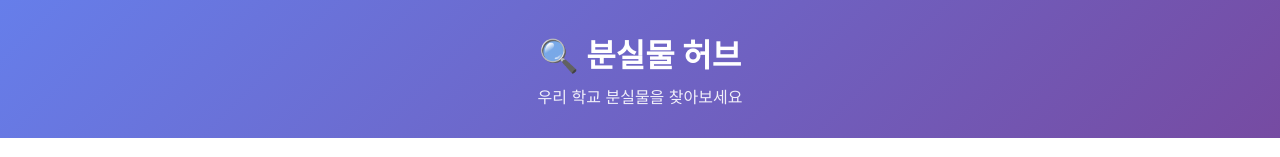
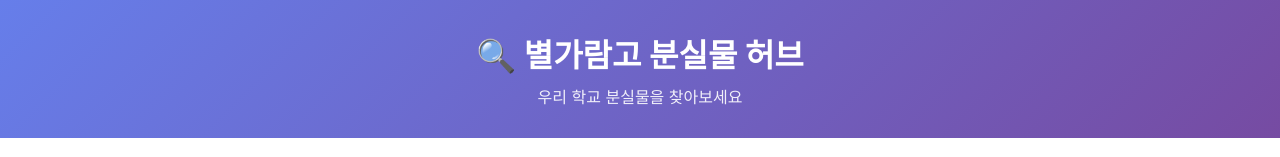
Before and after one commit to miaelang98/lost-found-hub, a React (Create React App) app: page / in a window 1280 px wide. Shown: the top 157 px of the page. Built offline with nearby package versions, Linux system fonts and the light colour scheme; no server answers; the database is empty.

Commit message:
page name conversion

```diff
--- a/src/components/Header.jsx
+++ b/src/components/Header.jsx
@@ -5,7 +5,7 @@ function Header() {
   return (
     <header className="header">
       <div className="header-content">
-        <h1>🔍 분실물 허브</h1>
+        <h1>🔍 별가람고 분실물 허브</h1>
         <p>우리 학교 분실물을 찾아보세요</p>
       </div>
     </header>
```
